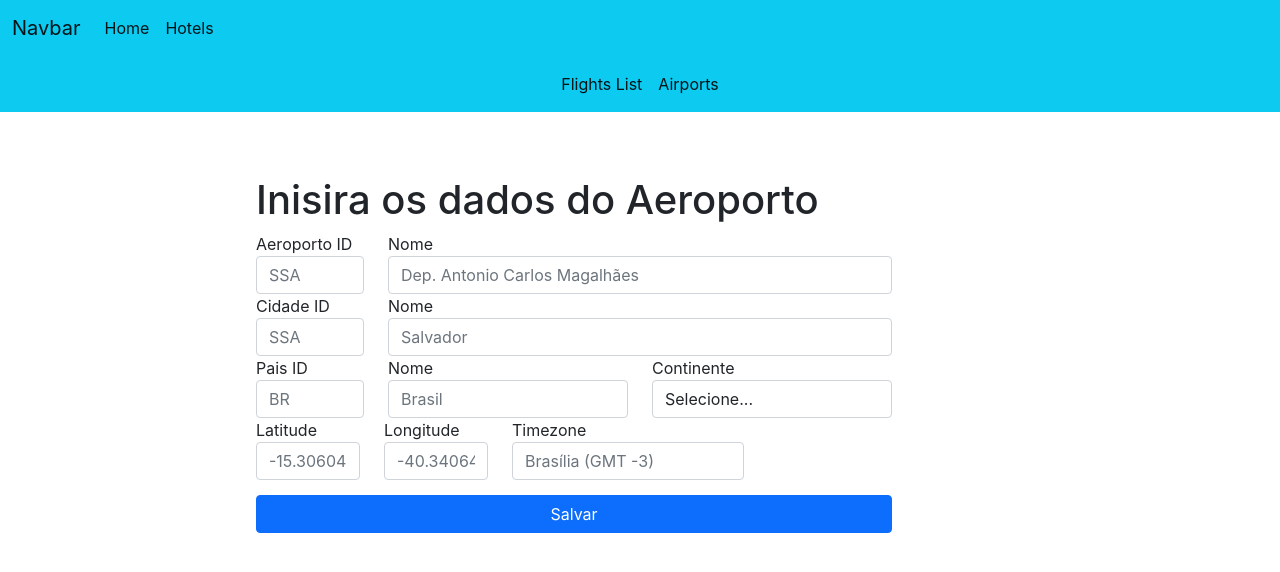
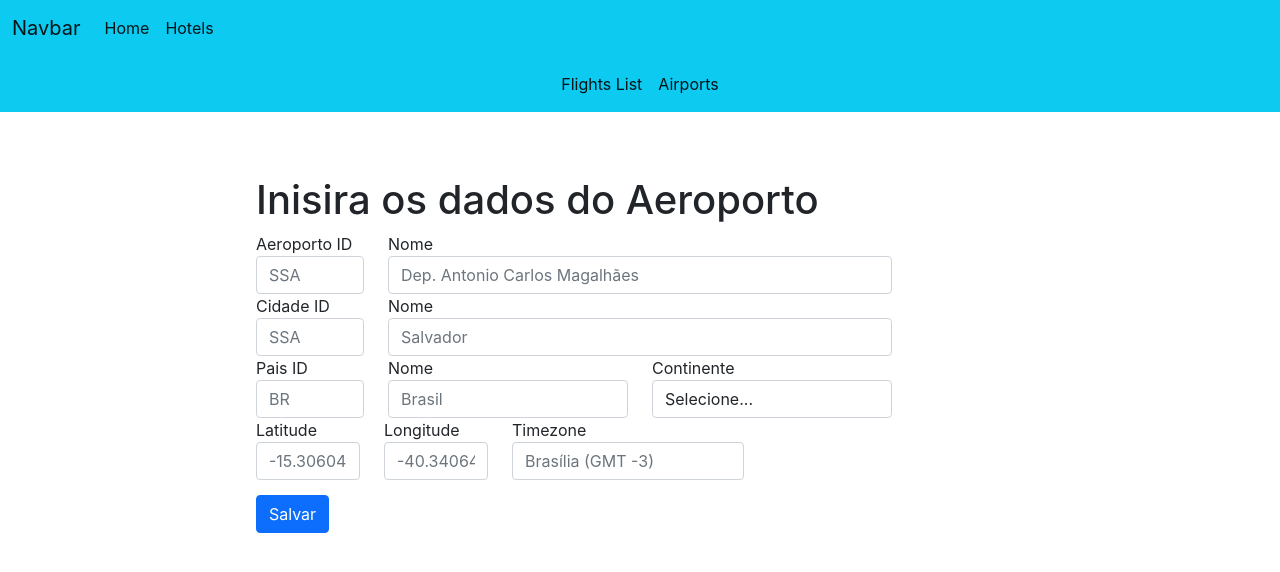
Before and after one commit to eusousalvi/solutis-react-final, a React (Create React App) app: page /flights/airports/add in a window 1280 px wide. Shown: the top 572 px of the page. Built offline with nearby package versions, Linux system fonts and the light colour scheme.

Commit message:
Removing global CSS tags and Adding flights Navbar

```diff
--- a/src/components/FlightAirportsAdd/AddAirportForm/index.js
+++ b/src/components/FlightAirportsAdd/AddAirportForm/index.js
@@ -2,7 +2,7 @@ import React from 'react'
 
 export default function AddAirportForm({onSubmit}) {
     return (
-        <div>
+        <div className="AddAirportForm">
             <form onSubmit={onSubmit}>
                 <h1>Inisira os dados do Aeroporto</h1>
                 <div className="row">
@@ -62,7 +62,9 @@ export default function AddAirportForm({onSubmit}) {
 
                     </div>
                     <div className="form-group col-md-10">
-                        <button type="submit" className="btn btn-primary">Salvar</button>
+                        <div className="btnSaveForm">
+                            <button type="submit" className="btn btn-primary">Salvar</button>
+                        </div>
                     </div>
                 </div>
             </form>
--- a/src/pages/AddAirport/styles.css
+++ b/src/pages/AddAirport/styles.css
@@ -1,9 +1,9 @@
-form{
+div .AddAirportForm{
     margin: 20%;
     margin-top: 5%;
 }
 
-button{
+div .btnSaveForm{
     width: 100%;
     margin-top: 15px;
 }
```
